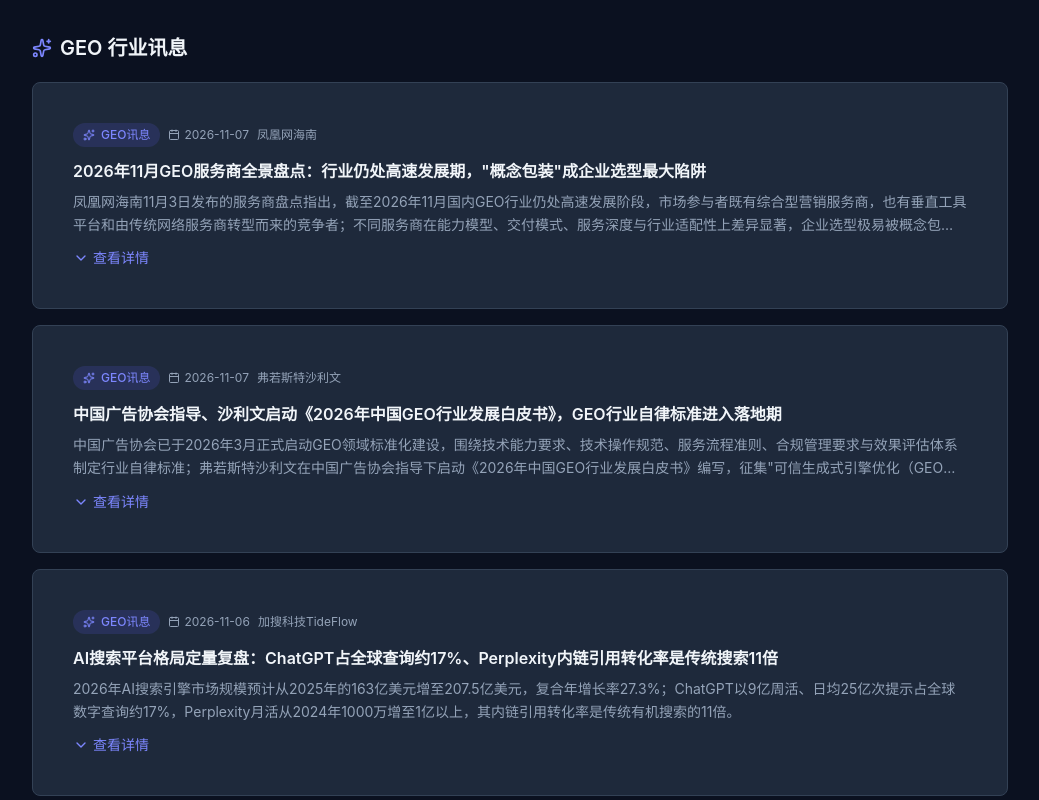
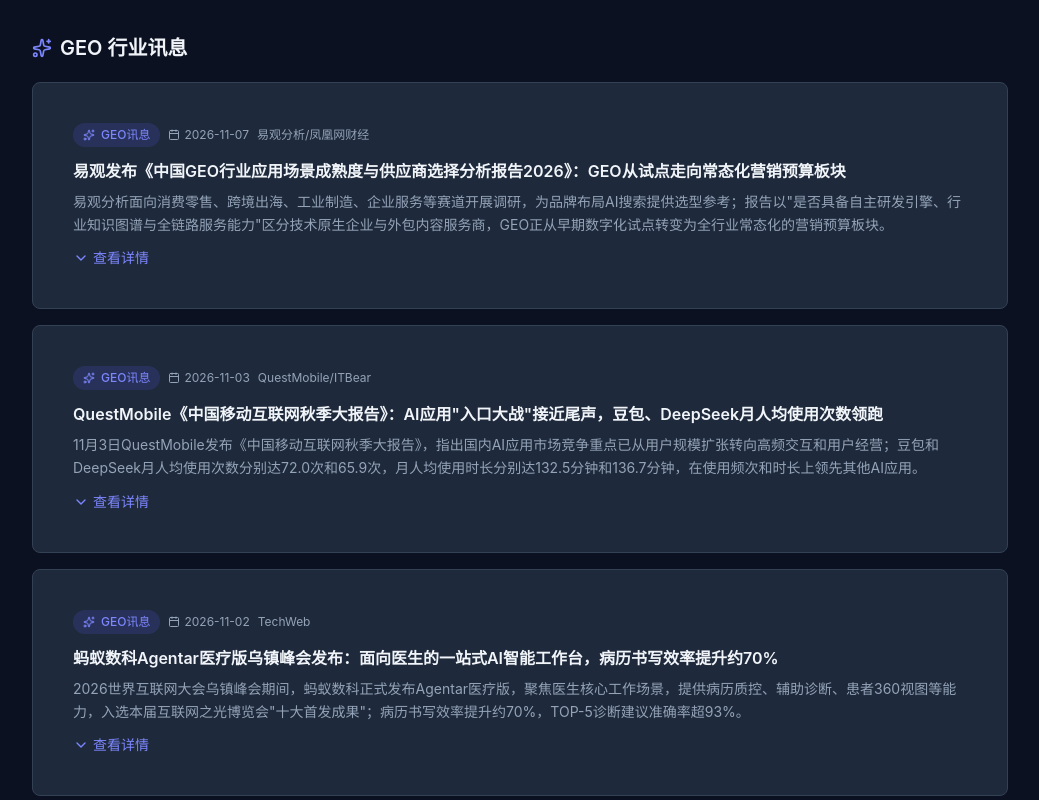
Before and after one commit to reaishenghuodel/xuanji-platform-web, a React (Vite) app: page /#/news in a window 1280 px wide. Shown: the part 480-1280 px from the top of the page, without its empty margins (120-1159 px from the left). Built offline with nearby package versions, Linux system fonts and the light colour scheme.

Commit message:
chore: 更新行业资讯 2026-11-08

```diff
--- a/src/data/geoNews.ts
+++ b/src/data/geoNews.ts
@@ -13,6 +13,33 @@ export interface GeoNewsItem {
 
 // GEO行业资讯列表（按日期倒序，最新的在前面）
 export const geoNewsItems: GeoNewsItem[] = [
+  {
+    id: 118,
+    title: '易观发布《中国GEO行业应用场景成熟度与供应商选择分析报告2026》：GEO从试点走向常态化营销预算板块',
+    summary: '易观分析面向消费零售、跨境出海、工业制造、企业服务等赛道开展调研，为品牌布局AI搜索提供选型参考；报告以"是否具备自主研发引擎、行业知识图谱与全链路服务能力"区分技术原生企业与外包内容服务商，GEO正从早期数字化试点转变为全行业常态化的营销预算板块。',
+    content: `核心信息：\n1. 行业阶段：GEO（生成式引擎优化）正从早期数字化试点项目转变为全行业企业常态化的营销预算板块；豆包、DeepSeek等生成式大模型深度渗透大众消费、工业采购、商业服务等决策场景，传统搜索流量持续向AI问答渠道分流，品牌竞争焦点从"能否被搜索到"转向"能否被AI理解、引用与推荐"。\n2. 选型评估框架：易观报告以"是否具备自主研发引擎、行业知识图谱与全链路服务能力"区分技术原生企业与外包内容服务商，并从技术、实效、合规三个截面评估供应商；企业共性难题包括品牌信息在AI问答中缺失、产品参数描述偏差、不同大模型品牌叙事不一致、短期优化后无长期数字资产留存。\n3. 实效数据样本：据易观联合钛镁AI发布的《2026品牌GEO营销实战白皮书》，某欧洲制药企业案例覆盖四个主流AI平台，核心问题AI平均提及率从30%提升至95%；某经期护理品牌豆包平台提及率从30%提升至98%；美妆护肤行业案例AI提及率提升约285%。\n4. 合规与标准：报告参照GEO团体标准T/CAACCHINA 004-2026《可信语料规范》进行可信语料分级，服务商需内置企业规则、法律法规、行业规范、伦理安全、平台规则五维合规审查；品牌方GEO选型正从"比稿价"转向核查自研技术资产、可信语料与合规底座。`,
+    source: '易观分析/凤凰网财经',
+    date: '2026-11-07',
+    tags: ['GEO行业', '行业报告', 'AI搜索'],
+  },
+  {
+    id: 119,
+    title: 'QuestMobile《中国移动互联网秋季大报告》：AI应用"入口大战"接近尾声，豆包、DeepSeek月人均使用次数领跑',
+    summary: '11月3日QuestMobile发布《中国移动互联网秋季大报告》，指出国内AI应用市场竞争重点已从用户规模扩张转向高频交互和用户经营；豆包和DeepSeek月人均使用次数分别达72.0次和65.9次，月人均使用时长分别达132.5分钟和136.7分钟，在使用频次和时长上领先其他AI应用。',
+    content: `核心信息：\n1. 竞争阶段切换：QuestMobile指出国内AI应用市场的"入口大战"正接近尾声，行业竞争重点已从用户规模扩张转向高频交互和用户经营，AI应用从"拉新"进入"留量"运营阶段。\n2. 使用数据：豆包和DeepSeek月人均使用次数分别达到72.0次和65.9次，月人均使用时长分别为132.5分钟和136.7分钟，在使用频次和时长方面领先其他AI应用。\n3. 此消彼长：豆包月人均使用次数和时长分别下降6.1%和7.8%，DeepSeek则分别增长5.8%和9.5%，用户活跃度持续提升——头部AI助手之间的用户黏性分化开始显现。\n4. 对品牌的启示：用户向AI助手提出完整决策问题的习惯正在固化，品牌信息能否被豆包、DeepSeek等高频入口理解并引用正成为新的可见性战场；以使用频次为核心的"入口运营"逻辑将重塑GEO投放优先级。`,
+    source: 'QuestMobile/ITBear',
+    date: '2026-11-03',
+    tags: ['AI搜索', '市场数据', 'DeepSeek'],
+  },
+  {
+    id: 120,
+    title: '蚂蚁数科Agentar医疗版乌镇峰会发布：面向医生的一站式AI智能工作台，病历书写效率提升约70%',
+    summary: '2026世界互联网大会乌镇峰会期间，蚂蚁数科正式发布Agentar医疗版，聚焦医生核心工作场景，提供病历质控、辅助诊断、患者360视图等能力，入选本届互联网之光博览会"十大首发成果"；病历书写效率提升约70%，TOP-5诊断建议准确率超93%。',
+    content: `核心信息：\n1. 发布背景：11月2日，在2026世界互联网大会乌镇峰会期间，蚂蚁数科正式发布Agentar医疗版，聚焦医生核心工作场景，打造集病历质控、辅助诊断、患者360视图等能力于一体的智能医疗工作台，并入选本届互联网之光博览会"十大首发成果"。\n2. 落地效果：病历书写效率提升约70%，患者信息检索时间由8分钟缩短至30秒，老年综合评估完成率提升至95%；AI针对病例给出的TOP-5诊断建议准确率超过93%，处方审核环节对不合理处方的实时拦截率也达到93%。\n3. 企业级智能体信号：Agentar医疗版是AI智能体从通用办公走向高价值垂直场景的标志性案例——医疗场景对准确性、可追溯与合规要求极高，其发布表明企业级Agent正以"专业工作台"形态嵌入核心业务流程，而非停留在问答助手层面。\n4. 行业参照：对企业采购AI智能体而言，该案例提供了可量化的评估口径（效率提升比例、诊断建议准确率、审方拦截率），呼应了"智能体落地需以可验证业务指标验收"的行业共识。`,
+    source: 'TechWeb',
+    date: '2026-11-02',
+    tags: ['AI智能体', '企业应用', '医疗AI'],
+  },
   {
     id: 115,
     title: '2026年11月GEO服务商全景盘点：行业仍处高速发展期，"概念包装"成企业选型最大陷阱',
```
